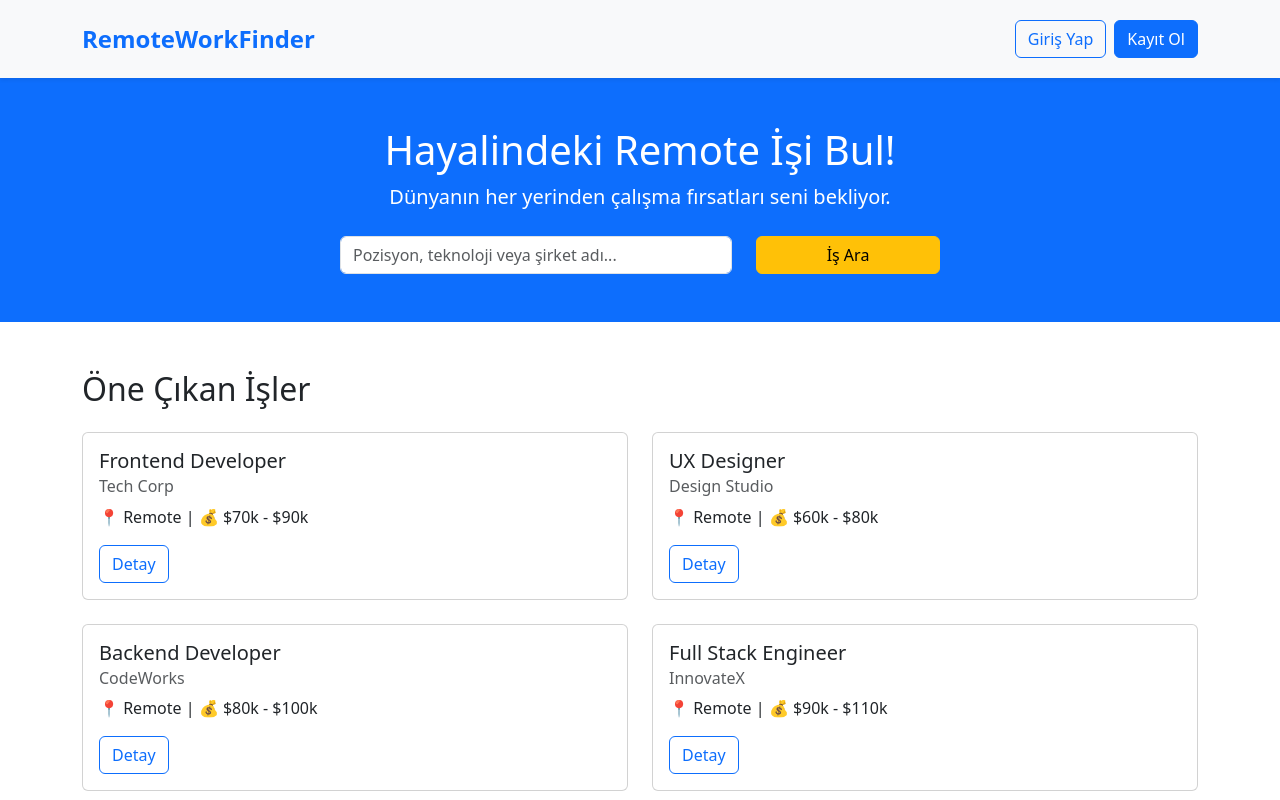
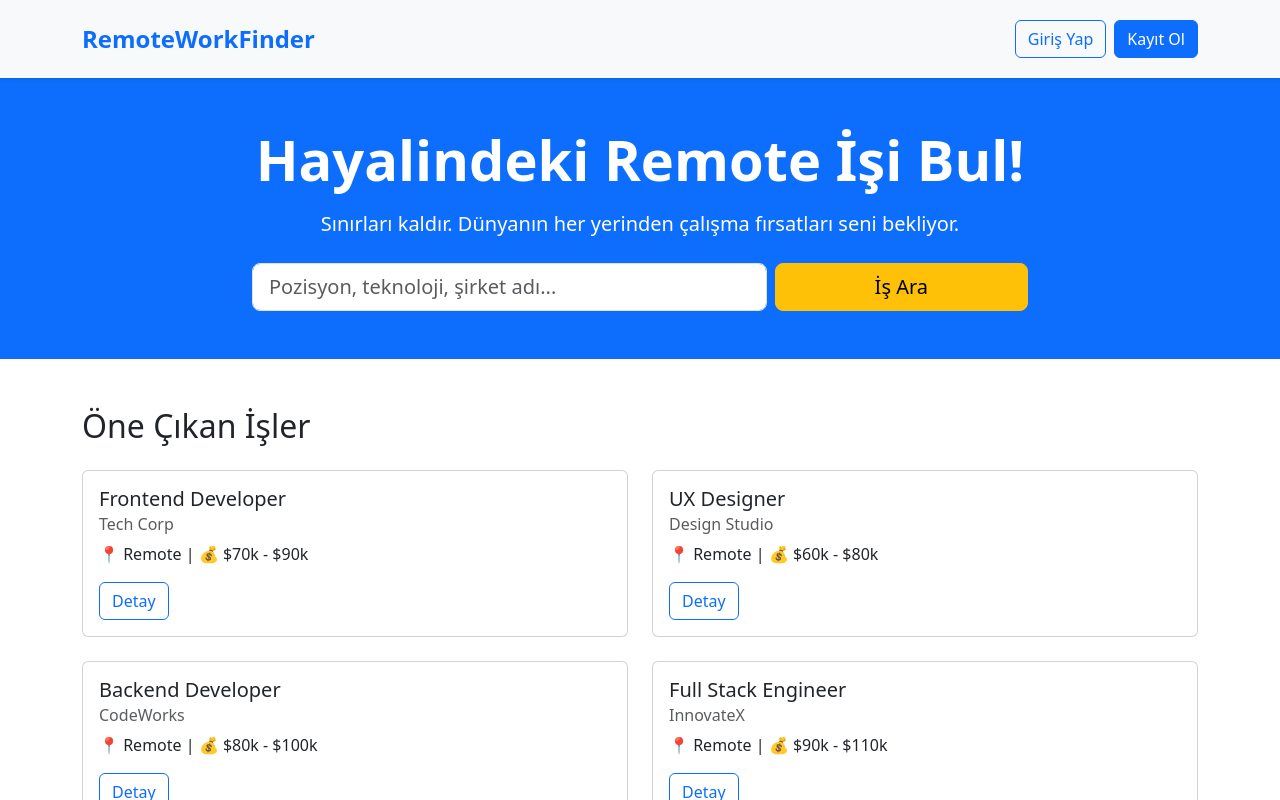
Before and after one commit to nazlinres01/remote-work-finder, a React (Create React App) app: page / in a window 1280 px wide. Shown: the top 800 px of the page. Built offline with nearby package versions, Linux system fonts and the light colour scheme.

Commit message:
hero style edited

```diff
--- a/src/pages/HomePage.js
+++ b/src/pages/HomePage.js
@@ -382,28 +382,37 @@ const Home = () => {
       </nav>
 
       {/* Hero Bölümü */}
-      <Container fluid className="bg-primary text-white py-5 text-center">
-        <h1>Hayalindeki Remote İşi Bul!</h1>
-        <p className="lead">
-          Dünyanın her yerinden çalışma fırsatları seni bekliyor.
+      <Container fluid className="bg-primary text-white text-center py-5">
+        <Container style={{ maxWidth: "800px" }}>
+          <h1 className="display-4 fw-bold">Hayalindeki Remote İşi Bul!</h1>
+          <p className="lead mt-3">
+            Sınırları kaldır. Dünyanın her yerinden çalışma fırsatları seni
+            bekliyor.
           </p>
 
-        {/* Arama Çubuğu */}
-        <Form className="mt-4 mx-auto" style={{ maxWidth: "600px" }}>
-          <Row>
-            <Col md={8}>
+          {/* Arama Formu */}
+          <Form className="mt-4">
+            <Row className="g-2">
+              <Col xs={12} md={8}>
                 <Form.Control
                   type="text"
-                placeholder="Pozisyon, teknoloji veya şirket adı..."
+                  placeholder="Pozisyon, teknoloji, şirket adı..."
+                  size="lg"
                 />
               </Col>
-            <Col md={4}>
-              <Button variant="warning" className="w-100">
+              <Col xs={12} md={4}>
+                <Button
+                  variant="warning"
+                  type="submit"
+                  className="w-100"
+                  size="lg"
+                >
                   İş Ara
                 </Button>
               </Col>
             </Row>
           </Form>
+        </Container>
       </Container>
 
       {/* Öne Çıkan İşler */}
```
Lines whose indentation alone changed are shown as unchanged.
